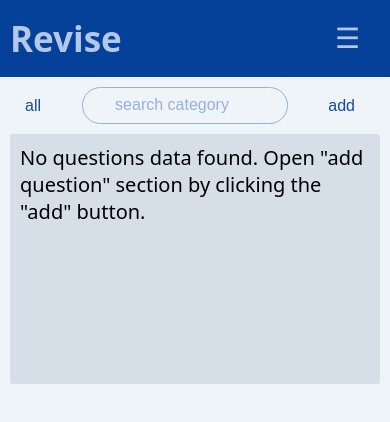
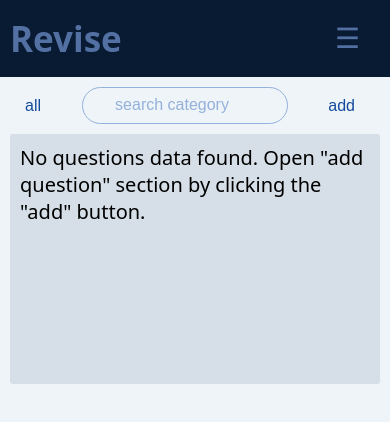
Before and after one commit to itsmelahi7/itsmelahi.github.io, a website with bundled scripts: page index.html in a window 390 px wide. Built offline with nearby package versions, Linux system fonts and the light colour scheme.

Commit message:
Update dark_theme.css

```diff
--- a/dark_theme.css
+++ b/dark_theme.css
@@ -1,8 +1,10 @@
 :root {
     --body-bc: #100707;
-    --header-bc: #064199;
+    --header-bc: #091a33;
+    /*#064199;*/
     --body-bc: #EEF4F7;
-    --header-color: #b3c7e9;
+    --header-color: #5370a3;
+    /*#b3c7e9;*/
     --page-bc: #EEF4F7;
     --center-bc: #D6DFE7;
     --label-color: #94B1DC;
@@ -20,6 +22,6 @@
 
 @media screen and (max-width: 700px) {
     :root {
-        --font-size: 15px;
+        --font-size: 17px;
     }
 }
```
